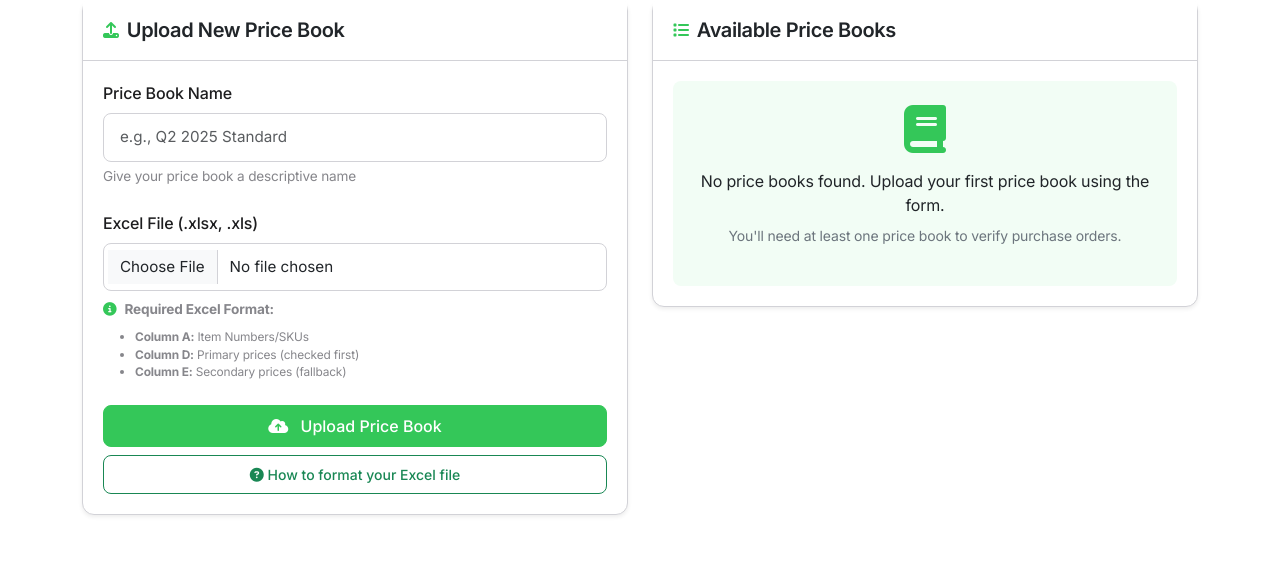
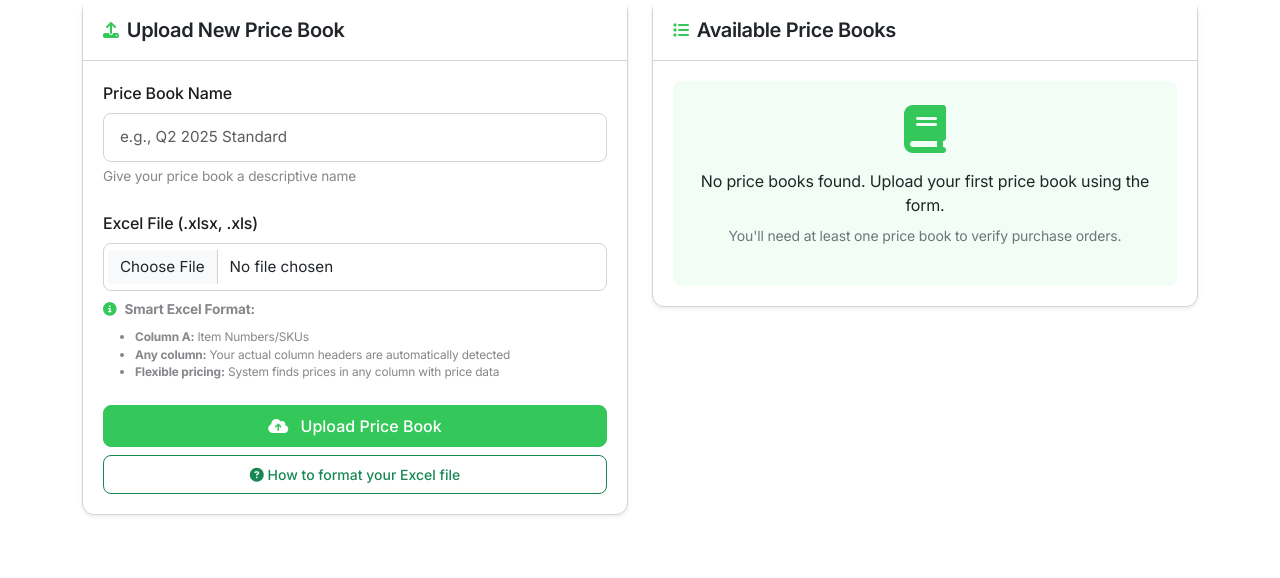
Before and after one commit to EverScale-Chris/OrderGuard-AI-v12-Turbo, a Flask app: page /pricebooks in a window 1280 px wide. Shown: the part 217-795 px from the top of the page. Run offline with Flask 3, Linux system fonts and the light colour scheme; the visitor is signed in with stand-in values (Sample User, id 1); data that the repository does not hold is empty.

Commit message:
Update pricebook upload instructions to reflect intelligent parsing
Modify pricebook upload help text to reflect automatic column detection.

Replit-Commit-Author: Agent
Replit-Commit-Session-Id: b8539251-333b-4de8-a581-c57a11626aa9
Replit-Commit-Screenshot-Url: https://storage.googleapis.com/screenshot-production-us-central1/03115c1c-9a7b-4da7-a6ad-ec8a412a0a10/b7f71d28-74da-46c1-b331-2358975b31fc.jpg

```diff
--- a/templates/pricebooks.html
+++ b/templates/pricebooks.html
@@ -28,12 +28,12 @@
                         <div class="form-text mt-2">
                             <div class="d-flex align-items-center mb-2">
                                 <i class="fas fa-info-circle me-2" style="color: var(--primary-green);"></i>
-                                <strong>Required Excel Format:</strong>
+                                <strong>Smart Excel Format:</strong>
                             </div>
                             <ul class="mb-0 small">
                                 <li><strong>Column A:</strong> Item Numbers/SKUs</li>
-                                <li><strong>Column D:</strong> Primary prices (checked first)</li>
-                                <li><strong>Column E:</strong> Secondary prices (fallback)</li>
+                                <li><strong>Any column:</strong> Your actual column headers are automatically detected</li>
+                                <li><strong>Flexible pricing:</strong> System finds prices in any column with price data</li>
                             </ul>
                         </div>
                     </div>
@@ -100,13 +100,13 @@
                             </table>
                         </div>
 
-                        <div class="alert alert-warning mt-3">
-                            <h6><i class="fas fa-exclamation-triangle me-2"></i> Important:</h6>
+                        <div class="alert alert-success mt-3">
+                            <h6><i class="fas fa-magic me-2"></i> Smart Format Detection:</h6>
                             <ul class="mb-0">
                                 <li><strong>Column A:</strong> Item Numbers/SKUs (required)</li>
-                                <li><strong>Column D:</strong> Primary prices (checked first)</li>
-                                <li><strong>Column E:</strong> Secondary prices (used if Column D is empty)</li>
-                                <li>Columns B and C can contain any data</li>
+                                <li><strong>Any other columns:</strong> Your actual column headers are automatically detected</li>
+                                <li><strong>Flexible pricing:</strong> System intelligently finds price data in any column</li>
+                                <li><strong>Large files supported:</strong> Handles thousands of items efficiently</li>
                                 <li>Prices should be numbers (no currency symbols)</li>
                                 <li>Save the file in .xlsx or .xls format</li>
                             </ul>
```
Also changed, not shown: attached_assets/Screen Shot 2025-05-23 at 3.45.01 PM.png (added).
